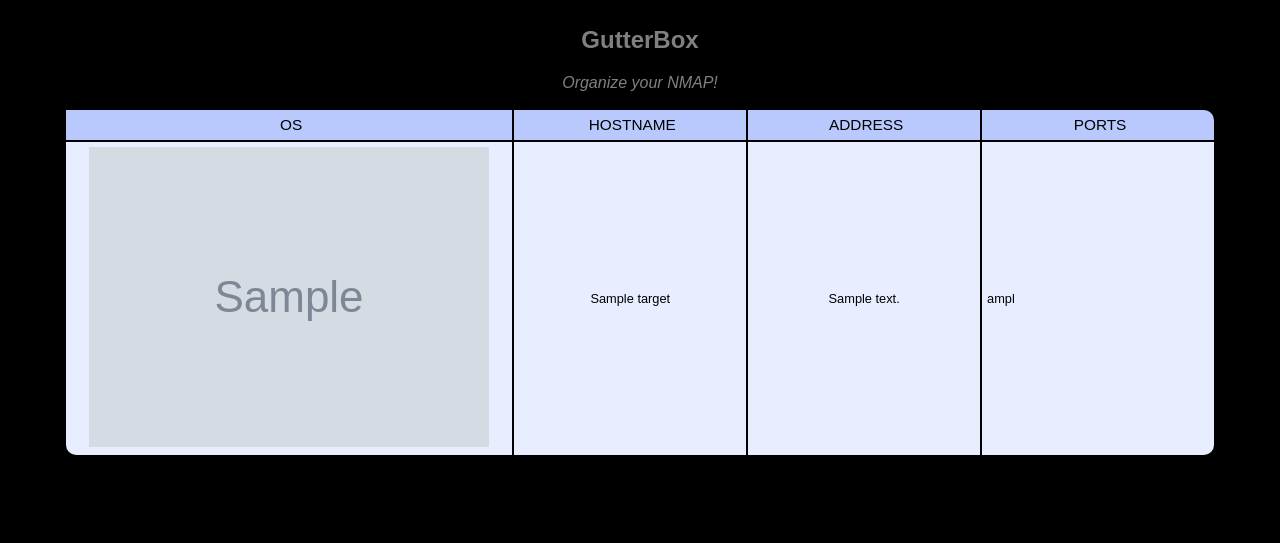
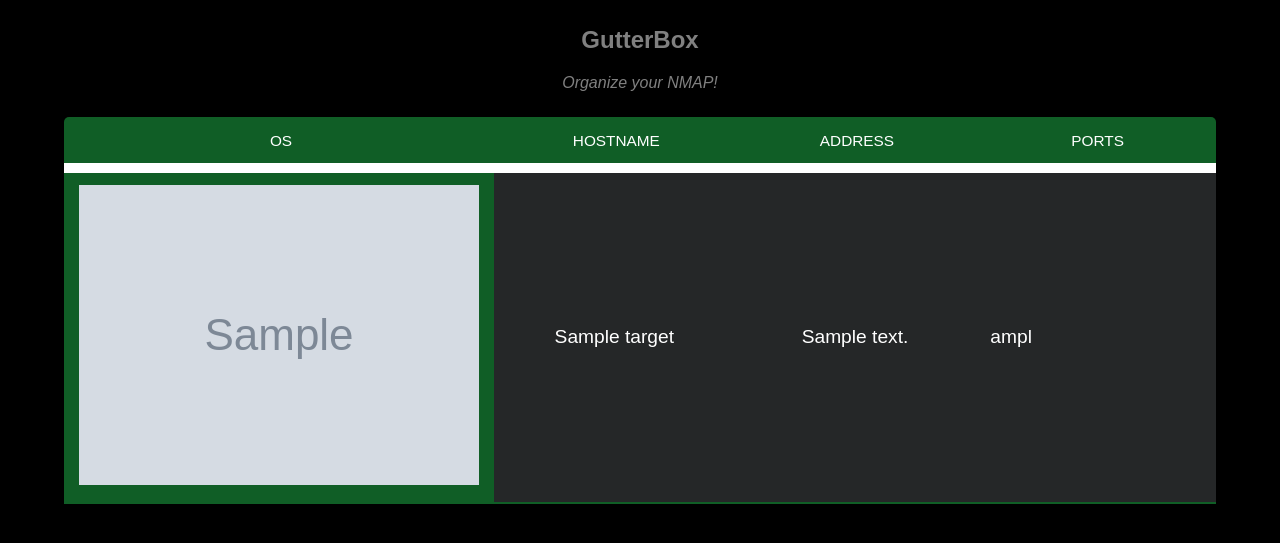
Before and after one commit to d4rkr41n/gutterbox, a Flask app: page / in a window 1280 px wide. Shown: the top 543 px of the page. Run offline with Flask 3, Linux system fonts and the light colour scheme; tables that the repository leaves empty hold one stand-in row (values such as "Sample post"); grey boxes marked "Sample" are stand-in pictures.

Commit message:
Redid styles and colors to be more appealing

```diff
--- a/app/static/css/style.css
+++ b/app/static/css/style.css
@@ -1,6 +1,15 @@
+:root {
+  --accent-color: #105E26;
+  --dark-accent-color: #105E26;
+  --header-text: #ffffff;
+  --odd-color: #252728;
+  --even-color: #2f3133;
+  --active-color: #e2d0a2;
+}
+
 body{
   background-color: black;
-  color: black;
+  color: #ffffff;
   font-family: Arial, Helvetica, sans-serif;
   text-align:center;
   margin:2% 5% 0 5%;
@@ -11,21 +20,48 @@ h2{
   padding-bottom:0;
 }
 
-#scan-table{
+.scan-table {
+  border-collapse: collapse;
+  margin: 25px 0;
+  font-size: 1.2em;
+  min-width: 400px;
+  border-radius: 5px 5px 0 0;
+  overflow: hidden;
+  box-shadow: 0 0 20px rgba(0, 0, 0, 0.15);
   width: 100%;
   height: 100%;
 }
 
-th{
-  padding:5px;
+.scan-table thead tr {
+    background-color: var(--accent-color);
+    color: var(--header-text);
+    font-weight: bold;
 }
-tr{
-  border:1px solid white;
-  background-color: #E8EDFF;
+
+.scan-table th,
+.scan-table td {
+    padding: 12px 15px;
 }
-td{
-  padding:5px;
-  font-size:1vw;
+
+tbody {
+  background-color: var(--odd-color);
+}
+tbody tr {
+  border-bottom: 1px solid #dddddd;
+}
+tbody tr:nth-of-type(even) {
+  background-color: var(--even-color);
+}
+tbody tr:nth-of-type(odd) {
+  background-color: var(--odd-color);
+}
+tbody tr:last-of-type {
+  border-bottom: 2px solid var(--dark-accent-color);
+}
+
+tr td:first-child{
+  background-color: var(--dark-accent-color);
+  width:1px;
 }
 tr td:last-child{
   text-align: left;
@@ -39,25 +75,14 @@ tr td:last-child{
 
 tbody tr:hover td {
   background-color: #FFEFC6;
+  font-weight: bold;
+  color: var(--accent-color);
   cursor: pointer;
 }
-
 tbody tr.active td {
-  background-color: #FFEFC6;
-}
-
-table tr:last-child td:first-child {
-  border-bottom-left-radius: 10px;
-}
-table tr:first-child th:first-child {
-  border-top-left-radius: 10px;
-}
-
-table tr:last-child td:last-child {
-  border-bottom-right-radius: 10px;
-}
-table tr:first-child th:last-child {
-  border-top-right-radius: 10px;
+  background-color: var(--active-color);
+  font-weight: bold;
+  color: var(--accent-color);
 }
 
 a:hover, a:link, a:visited, a:active{
@@ -67,6 +92,7 @@ a:hover, a:link, a:visited, a:active{
 
 input[type=text]{
   background: transparent;
+  color: var(--header-text);
   border: 0;
   width: 100%;
   height: 100%;
@@ -74,12 +100,12 @@ input[type=text]{
   font-size:1.2vw;
 }
 ::placeholder { /* Chrome, Firefox, Opera, Safari 10.1+ */
-  color: black;
+  color: var(--header-text);
   opacity: 1; /* Firefox */
 }
 :-ms-input-placeholder { /* Internet Explorer 10-11 */
-  color: black;
+  color: var(--header-text);
 }
 ::-ms-input-placeholder { /* Microsoft Edge */
-  color: black;
+  color: var(--header-text);
 }
--- a/app/templates/home.html
+++ b/app/templates/home.html
@@ -4,7 +4,7 @@
 <h2>GutterBox</h2>
 <p style="padding-top:0;"><a href="https://github.com/d4rkr41n/gutterbox"><i>Organize your NMAP!</i></a></p>
 
-<table id="scan-table">
+<table class="scan-table">
 <thead>
 <tr class="table-header">
   <form method="POST">
```
